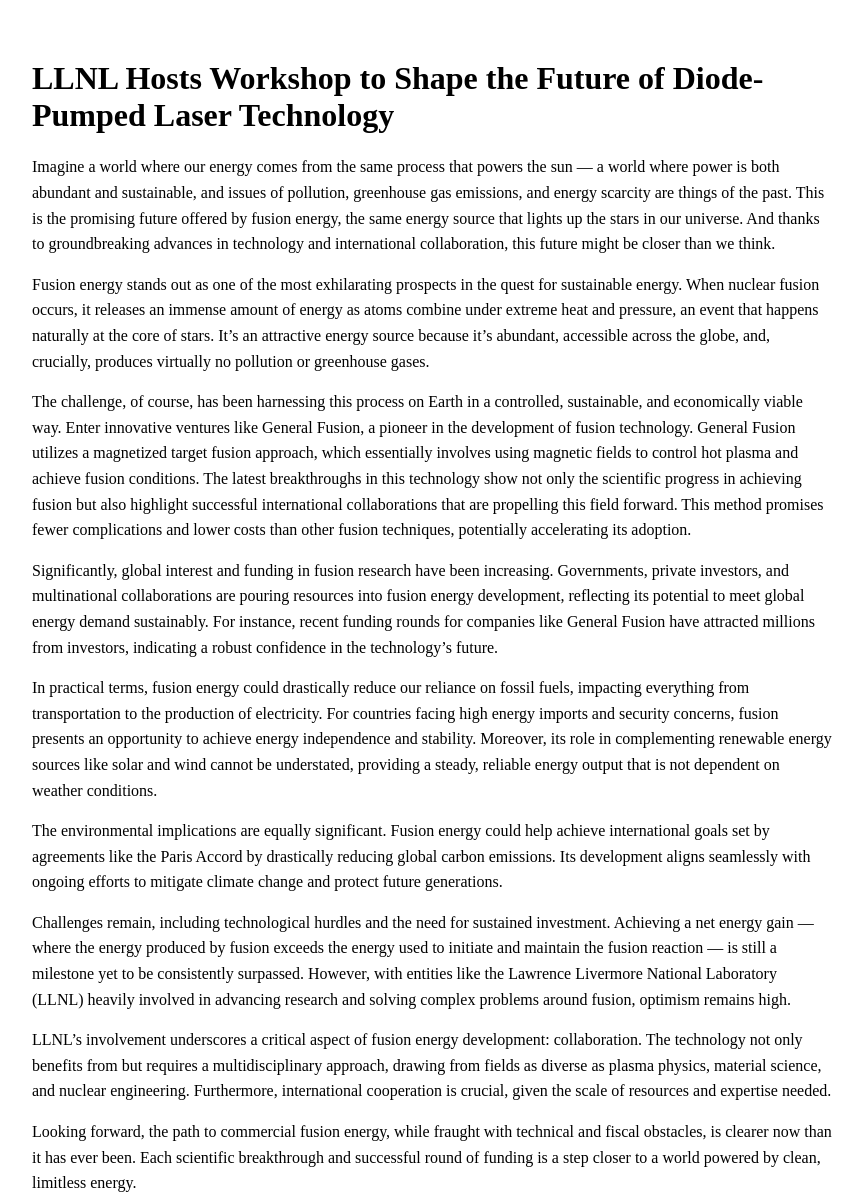
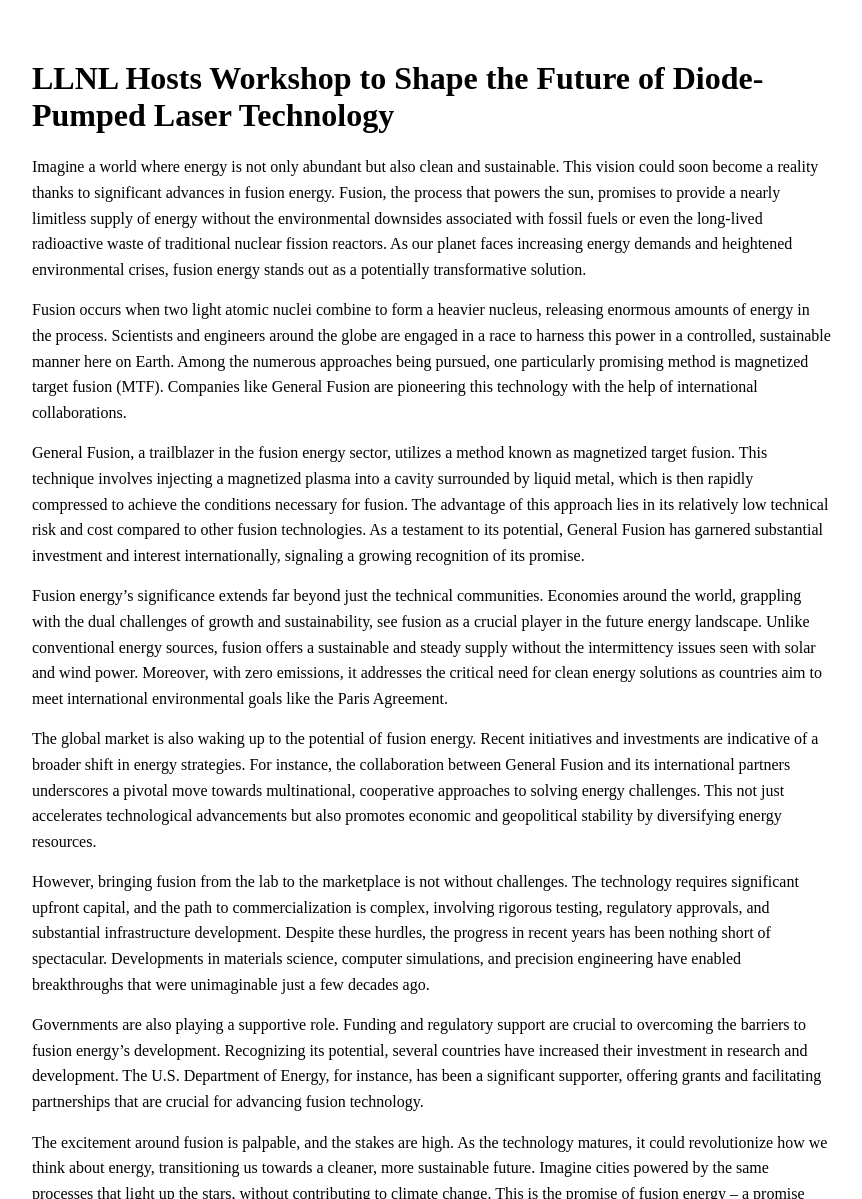
Before and after one commit to hyperpoint/hyperpoint.github.io, a Jekyll site: the page built from _posts/2025-05-20-40ed3765449f659ae77570ddcc343580-llnl-hosts-workshop-to-shape-the-future-of-diode-pumped-laser-technology.md, in a window 1280 px wide and 1400 px high. Shown: the part 201-1400 px from the top of the window, without its empty margins (208-1070 px from the left). Built offline with Jekyll 4.4.1, drawn with Linux system fonts in a browser that asks for light colours; some of the changed text lies outside the part shown.

Commit message:
Update blog post: LLNL Hosts Workshop to Shape the Future of Diode-Pumped Laser Technology

```diff
--- a/_posts/2025-05-20-40ed3765449f659ae77570ddcc343580-llnl-hosts-workshop-to-shape-the-future-of-diode-pumped-laser-technology.md
+++ b/_posts/2025-05-20-40ed3765449f659ae77570ddcc343580-llnl-hosts-workshop-to-shape-the-future-of-diode-pumped-laser-technology.md
@@ -12,22 +12,20 @@ link: "https://lasers.llnl.gov/news/llnl-hosts-workshop-shape-future-diode-pumpe
 citation: "LLNL, news"
 ---
 
-Imagine a world where our energy comes from the same process that powers the sun — a world where power is both abundant and sustainable, and issues of pollution, greenhouse gas emissions, and energy scarcity are things of the past. This is the promising future offered by fusion energy, the same energy source that lights up the stars in our universe. And thanks to groundbreaking advances in technology and international collaboration, this future might be closer than we think.
+Imagine a world where energy is not only abundant but also clean and sustainable. This vision could soon become a reality thanks to significant advances in fusion energy. Fusion, the process that powers the sun, promises to provide a nearly limitless supply of energy without the environmental downsides associated with fossil fuels or even the long-lived radioactive waste of traditional nuclear fission reactors. As our planet faces increasing energy demands and heightened environmental crises, fusion energy stands out as a potentially transformative solution.
 
-Fusion energy stands out as one of the most exhilarating prospects in the quest for sustainable energy. When nuclear fusion occurs, it releases an immense amount of energy as atoms combine under extreme heat and pressure, an event that happens naturally at the core of stars. It's an attractive energy source because it's abundant, accessible across the globe, and, crucially, produces virtually no pollution or greenhouse gases.
+Fusion occurs when two light atomic nuclei combine to form a heavier nucleus, releasing enormous amounts of energy in the process. Scientists and engineers around the globe are engaged in a race to harness this power in a controlled, sustainable manner here on Earth. Among the numerous approaches being pursued, one particularly promising method is magnetized target fusion (MTF). Companies like General Fusion are pioneering this technology with the help of international collaborations.
 
-The challenge, of course, has been harnessing this process on Earth in a controlled, sustainable, and economically viable way. Enter innovative ventures like General Fusion, a pioneer in the development of fusion technology. General Fusion utilizes a magnetized target fusion approach, which essentially involves using magnetic fields to control hot plasma and achieve fusion conditions. The latest breakthroughs in this technology show not only the scientific progress in achieving fusion but also highlight successful international collaborations that are propelling this field forward. This method promises fewer complications and lower costs than other fusion techniques, potentially accelerating its adoption.
+General Fusion, a trailblazer in the fusion energy sector, utilizes a method known as magnetized target fusion. This technique involves injecting a magnetized plasma into a cavity surrounded by liquid metal, which is then rapidly compressed to achieve the conditions necessary for fusion. The advantage of this approach lies in its relatively low technical risk and cost compared to other fusion technologies. As a testament to its potential, General Fusion has garnered substantial investment and interest internationally, signaling a growing recognition of its promise.
 
-Significantly, global interest and funding in fusion research have been increasing. Governments, private investors, and multinational collaborations are pouring resources into fusion energy development, reflecting its potential to meet global energy demand sustainably. For instance, recent funding rounds for companies like General Fusion have attracted millions from investors, indicating a robust confidence in the technology’s future.
+Fusion energy's significance extends far beyond just the technical communities. Economies around the world, grappling with the dual challenges of growth and sustainability, see fusion as a crucial player in the future energy landscape. Unlike conventional energy sources, fusion offers a sustainable and steady supply without the intermittency issues seen with solar and wind power. Moreover, with zero emissions, it addresses the critical need for clean energy solutions as countries aim to meet international environmental goals like the Paris Agreement.
 
-In practical terms, fusion energy could drastically reduce our reliance on fossil fuels, impacting everything from transportation to the production of electricity. For countries facing high energy imports and security concerns, fusion presents an opportunity to achieve energy independence and stability. Moreover, its role in complementing renewable energy sources like solar and wind cannot be understated, providing a steady, reliable energy output that is not dependent on weather conditions.
+The global market is also waking up to the potential of fusion energy. Recent initiatives and investments are indicative of a broader shift in energy strategies. For instance, the collaboration between General Fusion and its international partners underscores a pivotal move towards multinational, cooperative approaches to solving energy challenges. This not just accelerates technological advancements but also promotes economic and geopolitical stability by diversifying energy resources.
 
-The environmental implications are equally significant. Fusion energy could help achieve international goals set by agreements like the Paris Accord by drastically reducing global carbon emissions. Its development aligns seamlessly with ongoing efforts to mitigate climate change and protect future generations.
+However, bringing fusion from the lab to the marketplace is not without challenges. The technology requires significant upfront capital, and the path to commercialization is complex, involving rigorous testing, regulatory approvals, and substantial infrastructure development. Despite these hurdles, the progress in recent years has been nothing short of spectacular. Developments in materials science, computer simulations, and precision engineering have enabled breakthroughs that were unimaginable just a few decades ago.
 
-Challenges remain, including technological hurdles and the need for sustained investment. Achieving a net energy gain — where the energy produced by fusion exceeds the energy used to initiate and maintain the fusion reaction — is still a milestone yet to be consistently surpassed. However, with entities like the Lawrence Livermore National Laboratory (LLNL) heavily involved in advancing research and solving complex problems around fusion, optimism remains high.
+Governments are also playing a supportive role. Funding and regulatory support are crucial to overcoming the barriers to fusion energy's development. Recognizing its potential, several countries have increased their investment in research and development. The U.S. Department of Energy, for instance, has been a significant supporter, offering grants and facilitating partnerships that are crucial for advancing fusion technology.
 
-LLNL’s involvement underscores a critical aspect of fusion energy development: collaboration. The technology not only benefits from but requires a multidisciplinary approach, drawing from fields as diverse as plasma physics, material science, and nuclear engineering. Furthermore, international cooperation is crucial, given the scale of resources and expertise needed.
+The excitement around fusion is palpable, and the stakes are high. As the technology matures, it could revolutionize how we think about energy, transitioning us towards a cleaner, more sustainable future. Imagine cities powered by the same processes that light up the stars, without contributing to climate change. This is the promise of fusion energy – a promise that becomes more tangible with each scientific advancement.
 
-Looking forward, the path to commercial fusion energy, while fraught with technical and fiscal obstacles, is clearer now than it has ever been. Each scientific breakthrough and successful round of funding is a step closer to a world powered by clean, limitless energy.
-
-In conclusion, the promise of fusion energy is one of a future defined by sustainability and abundance. It represents a beacon of hope in our global effort to seek out cleaner energy solutions. As research advances and more pioneers like General Fusion join the fray, we edge closer to turning the dream of harnessing the power of the stars into a reality that could light up our world in ways we once only imagined.
+In conclusion, while the road to commercial fusion energy is still fraught with challenges, the ongoing efforts and breakthroughs provide substantial hope. With continued support and collaboration at both national and international levels, fusion energy's potential to provide a sustainable solution to the world’s increasing energy needs could soon move from potential to reality.
```
Also changed, not shown: other parts of _posts/2025-05-20-40ed3765449f659ae77570ddcc343580-llnl-hosts-workshop-to-shape-the-future-of-diode-pumped-laser-technology.md (+1 -1 lines).
